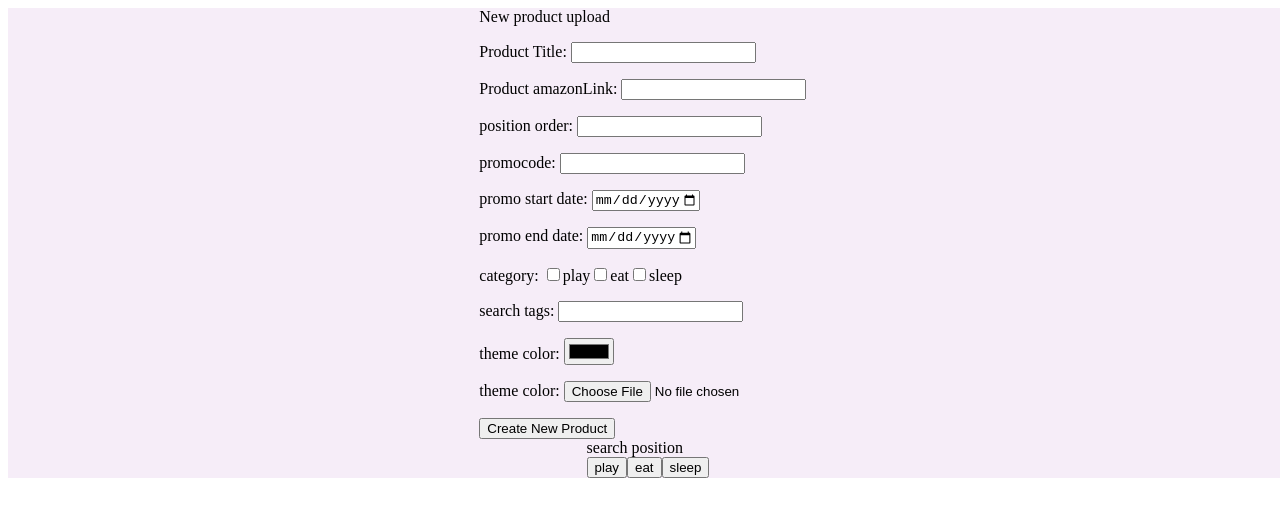
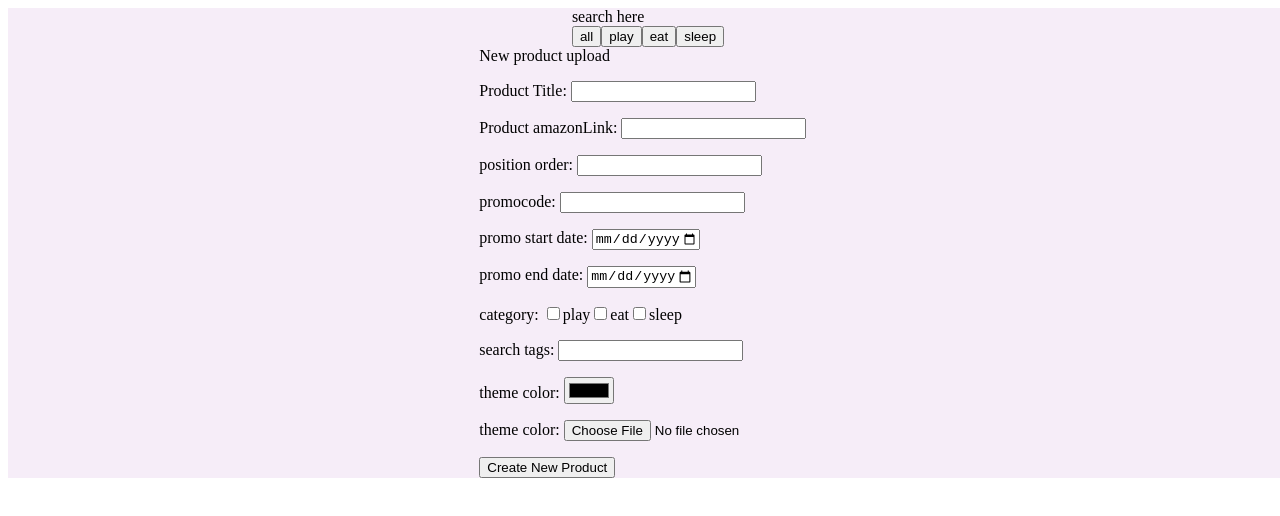
Before and after one commit to xiaoyu-lexie/bruno, a React (Create React App) app in the folder client/: page / in a window 1280 px wide. Shown: the top 516 px of the page. Built offline with nearby package versions, Linux system fonts and the light colour scheme; no server answers.

Commit message:
seperate category pages from homepage

```diff
--- a/client/src/App.js
+++ b/client/src/App.js
@@ -8,6 +8,7 @@ import Form from './components/Form'
 import Products from './components/Products'
 import Nav from './components/Nav'
 import Edit from './pages/Edit'
+import CategoryProducts from './pages/CategoryProducts'
 
 
 
@@ -19,25 +20,23 @@ const App = () => {
   // refetch and reoder all products after each new insertion
   const[refetch, setRefetch] = useState(1)
 
-  const [category, setCategory] = useState() //useState括号里的内容也会影响 category useEffect运行次数，如果这里的括号里是（‘’），每次页面刷新后 category useEffect会运行2次，但如果括号里是空的话，只运行1次
+  // const [categoryData, setCategoryData] = useState([])
 
-  // category useEffect
-  useEffect( () => {
-    // console.log('category useEffect running', category)
-    const fetchedCategotyData = async() => {
-      const productsFomCategoryAPI = await fetchCategory();
-      setProducts(productsFomCategoryAPI)
-      console.log('productsFomCategoryAPI', productsFomCategoryAPI)
-    }
+  const [playProducts, setPlayProducts] = useState([])
+  const [eatProducts, setEatProducts] = useState([])
+  const [sleepProducts, setSleepProducts] = useState([])
 
-    fetchedCategotyData();
-  }, [category])
+
+
+  // category useEffect and use useLayoutEffect to run before than useEffect
+
 
   // fetch all useEffect
   useEffect( () => {
-    // console.log('useEffect running')
+
     const fetchedData = async() => {
       const productsFomAPI = await fetchAll();
+      // console.log('fetchAll useEffect running')
       setProducts(productsFomAPI)
     }
 
@@ -45,22 +44,89 @@ const App = () => {
   }, [refetch])
 
 
+  // fetch category useEffect
+  // useEffect( () => {
+
+  //   const fetchedCataData = async() => {
+  //     const productsFomAPI = await fetchPlayCategory();
+  //     // console.log('fetchAll useEffect running')
+  //     setCategoryData(productsFomAPI)
+  //   }
+
+  //   fetchedCataData();
+  // }, [])
+
+
+  useEffect( () => {
+
+    const fetchedPlayData = async() => {
+      const playData = await fetchPlayCategory();
+      // console.log('fetchAll useEffect running')
+      setPlayProducts(playData)
+    }
+
+    fetchedPlayData();
+  }, [])
+
+
+
+  const fetchPlayCategory = async() => {
+    // console.log('fetching a category', category)
+
+    const res = await fetch(`http://localhost:5000/category/play`)
+    const data = await res.json()
+    // console.log('data', data)
+    return data
+  }
+
+  useEffect( () => {
+
+    const fetchedEatData = async() => {
+      const eatData = await fetchEatCategory();
+      // console.log('fetchAll useEffect running')
+      setEatProducts(eatData)
+    }
+
+    fetchedEatData();
+  }, [])
+
+
+
+  const fetchEatCategory = async() => {
+    // console.log('fetching a category', category)
+
+    const res = await fetch(`http://localhost:5000/category/eat`)
+    const data = await res.json()
+    // console.log('data', data)
+    return data
+  }
+
+
+  useEffect( () => {
+
+    const fetchedSleepData = async() => {
+      const sleepData = await fetchSleepCategory();
+      // console.log('fetchAll useEffect running')
+      setSleepProducts(sleepData)
+    }
+
+    fetchedSleepData();
+  }, [])
+
+
+  const fetchSleepCategory = async() => {
+    // console.log('fetching a category', category)
+
+    const res = await fetch(`http://localhost:5000/category/sleep`)
+    const data = await res.json()
+    // console.log('data', data)
+    return data
+  }
 
 
 
 
-  const fetchCategory = async(specificCategory) => {
-    // console.log('fetching a category', category)
 
-    const res = await fetch(`http://localhost:5000/category/${category}`)
-    const data = await res.json()
-    console.log('data', data)
-    return data
-  }
-
-  const invokeFetchCategory = (specificCategory) => {
-    setCategory(specificCategory)
-  }
 
   // fetch all poducts
   const fetchAll = async () => {
@@ -110,15 +176,23 @@ const App = () => {
   return (
     <Router>
       <div className='app'>
+      <Nav playProducts= {playProducts} eatProducts= {eatProducts} sleepProducts={sleepProducts}/>
+
         <Switch>
           <Route path = '/' exact>
             <Form fetchAll = {fetchAll} addProduct = {addProduct}/>
-            <Nav fetchCategory={invokeFetchCategory} />
+
             <Products products = {products} />
           </Route>
+
+          <Route path ='/:category' exact component={CategoryProducts} />
+
+
+
+
           {/* <Route有2种写法，一个需要component，一个直接不需要；只有需要component的写法才能传递match, location这些。
           这是需要component的写法： */}
-          <Route path = "/:id" component = {Edit} />
+          <Route path = "/edit/:id" component = {Edit} />
           {/* 不需要component的写法： */}
           {/* <Route path = '/:id'>
             <Edit />
--- /dev/null
+++ b/client/src/components/Category.js
@@ -0,0 +1,124 @@
+import {Link} from 'react-router-dom'
+import {useState, useEffect} from 'react';
+
+const Category = ({playProducts, eatProducts, sleepProducts}) => {
+
+  // const [category, setCategory] = useState('play');
+
+  // const [products, setProducts] = useState([]) //useState括号里的内容也会影响 category useEffect运行次数，如果这里的括号里是（‘’），每次页面刷新后 category useEffect会运行2次，但如果括号里是空的话，只运行1次
+  // const params = useParams();
+  // const category = params.category
+
+  // const clickPlayCategory = async() => {
+  //   await setCategory('play')
+  //    console.log('category', category)
+  //  }
+
+  //  const clickEatCategory = async () => {
+  //    await setCategory('eat')
+  //     console.log('category', category)
+  //   }
+
+  //   const clickSleepCategory = async() => {
+  //     await setCategory('sleep')
+  //     console.log('category', category)
+  //   }
+
+//   useEffect( () => {
+
+//     const fetchedCategotyData = async() => {
+//       const productsFomCategoryAPI = await fetchCategory();
+//       console.log('category useEffect haha running', category)
+//       setProducts(productsFomCategoryAPI)
+//       // console.log('productsFomCategoryAPI', productsFomCategoryAPI)
+//     }
+
+//     fetchedCategotyData();
+//   }, [category])
+
+// const fetchPlayCategory = async(specificCategory) => {
+//   // console.log('fetching a category', category)
+
+//   const res = await fetch('http://localhost:5000/category/play')
+//   const data = await res.json()
+//   // console.log('data', data)
+//   return data
+// }
+
+// const playData = fetchPlayCategory();
+
+
+// const fetchEatCategory = async(specificCategory) => {
+//   // console.log('fetching a category', category)
+
+//   const res = await fetch('http://localhost:5000/category/eat')
+//   const data = await res.json()
+//   // console.log('data', data)
+//   return data
+// }
+
+// const eatData = fetchEatCategory()
+
+
+
+
+
+
+  const allNewTo = {
+    pathname: '/',
+  }
+
+  const playNewTo = {
+    pathname: '/play',
+    params1: 'play',
+    products: playProducts
+  }
+
+  const eatNewTo = {
+    pathname: '/eat',
+    params1: 'eat',
+    products: eatProducts
+  }
+
+  const sleepNewTo = {
+    pathname: '/sleep',
+    params1: 'sleep',
+    products: sleepProducts
+  }
+
+  return (
+    <div className='category'>
+      <Link to={allNewTo}>
+        <button >
+          all
+        </button>
+      </Link>
+
+      <Link to={playNewTo}>
+        <button value='play' >
+          play
+        </button>
+      </Link>
+
+      <Link to={eatNewTo}>
+        <button value='eat' >
+          eat
+        </button>
+      </Link>
+
+      <Link to={sleepNewTo}>
+        <button value='sleep'>
+          sleep
+        </button>
+      </Link>
+
+
+      {/* <button value='all' onClick={clickCategory}>all</button>
+      <button value='play' onClick={clickCategory}>play</button>
+      <button value='eat' onClick={clickCategory}>eat</button>
+      <button value='sleep' onClick={clickCategory}>sleep</button> */}
+    </div>
+  )
+}
+
+export default Category
--- a/client/src/components/Nav.js
+++ b/client/src/components/Nav.js
@@ -1,21 +1,14 @@
-const Nav = ({fetchCategory}) => {
+import SearchBar from './SearchBar'
+import Category from './Category'
 
-  const clickCategory = (e) => {
-    const category = e.target.value
-    fetchCategory(category)
-  }
+
+const Nav = ({playProducts, eatProducts, sleepProducts}) => {
+
 
   return (
     <nav>
-      <div>
-        search position
-      </div>
-
-      <div className='category'>
-        <button value='play' onClick={clickCategory}>play</button>
-        <button value='eat' onClick={clickCategory}>eat</button>
-        <button value='sleep' onClick={clickCategory}>sleep</button>
-      </div>
+      <SearchBar />
+      <Category playProducts= {playProducts} eatProducts={eatProducts} sleepProducts={sleepProducts}/>
     </nav>
   )
 }
--- a/client/src/components/Product.js
+++ b/client/src/components/Product.js
@@ -3,7 +3,7 @@ import {Link} from 'react-router-dom'
 
 const Product =({product}) => {
   const newTo = {
-    pathname: `/${product._id}`,
+    pathname: `/edit/${product._id}`,
     params1: product
   }
 
--- /dev/null
+++ b/client/src/components/SearchBar.js
@@ -0,0 +1,9 @@
+const SearchBar = () => {
+  return (
+    <div>
+      search here
+    </div>
+  )
+}
+
+export default SearchBar
--- /dev/null
+++ b/client/src/pages/CategoryProducts.js
@@ -0,0 +1,13 @@
+import {useState, useEffect} from 'react';
+import {useParams} from 'react-router-dom'
+import Products from '../components/Products'
+
+const CategoryProducts = ({match, location}) => {
+
+  return (
+    <Products products = {location.products} />
+    // <h1>ha</h1>
+  )
+}
+
+export default CategoryProducts
--- a/client/src/pages/Edit.js
+++ b/client/src/pages/Edit.js
@@ -2,7 +2,7 @@ import {useState}from 'react';
 import FileBase from 'react-file-base64';
 
 const Edit = ({match, location}) => {
-  // console.log('params', match, location)
+  console.log('params', match, location)
 
   const id = match.params.id;
   const productInfo = location.params1;
@@ -39,7 +39,7 @@ const Edit = ({match, location}) => {
     })
   }
 
-  console.log('productInfo', productInfo.title)
+  // console.log('productInfo', productInfo.title)
 
   return (
     <div>
```
Also changed, not shown: client/src/components/Form.js (+15 -1 lines).
